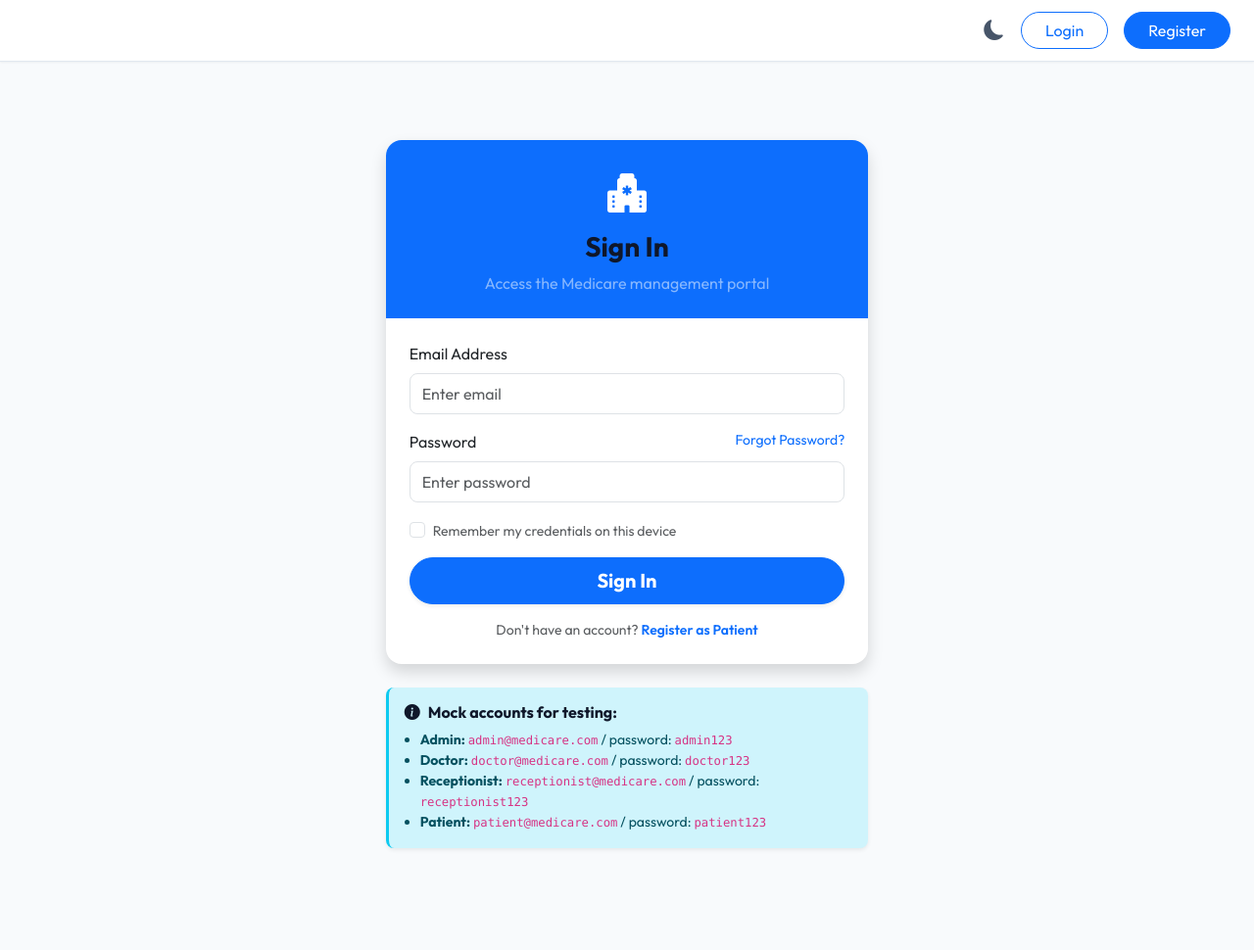
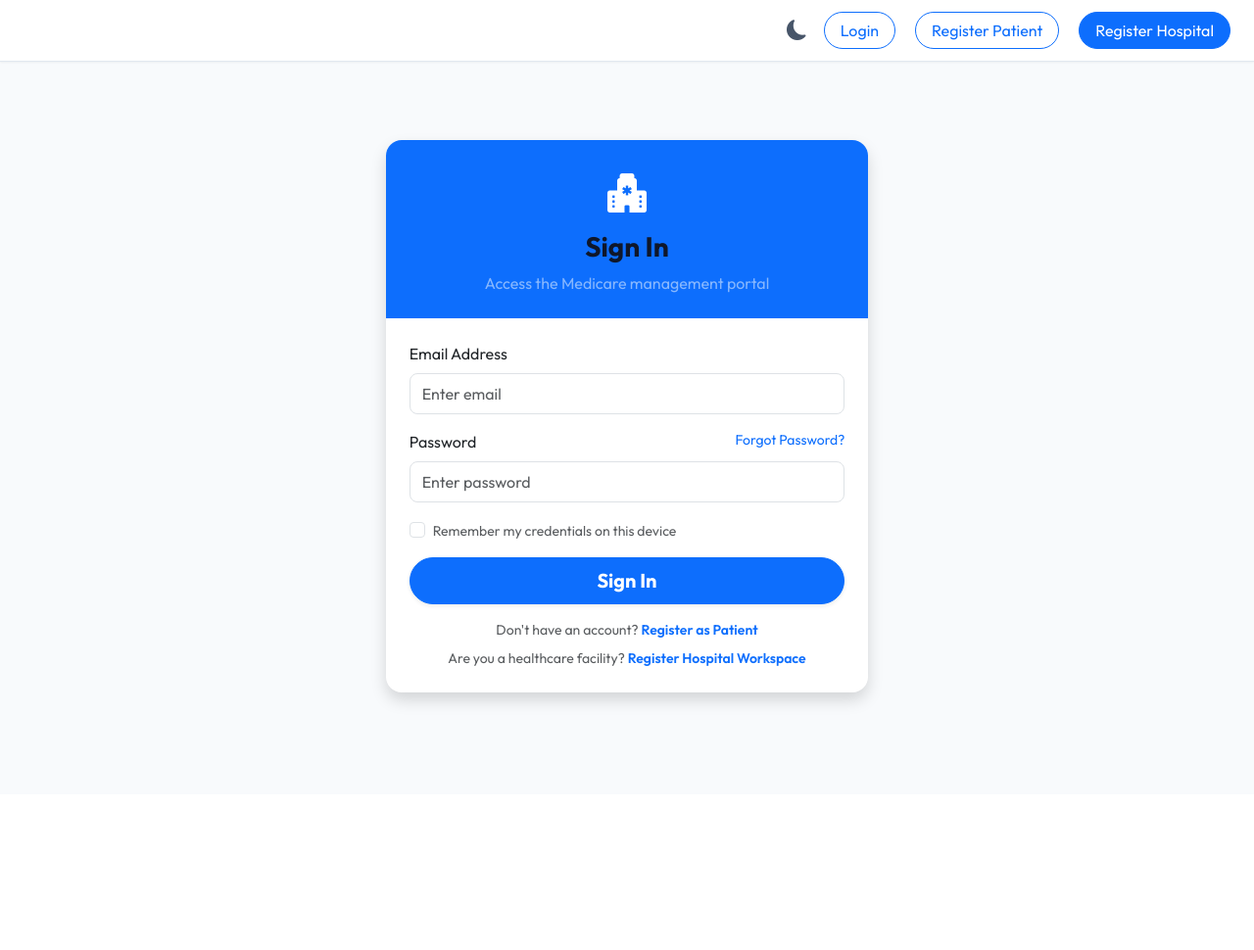
Before and after one commit to balapavan-hub/hospital-management-system, a Flask app: page /auth/login in a window 1280 px wide. Shown: the whole page at 98% size. After the commit the page ends 723 px from the top, so only its background shows below. Run offline with Flask 3, Linux system fonts and the light colour scheme; some libraries are stand-ins or nearby versions.

Commit message:
Expose hospital registration links and clean mock credentials from login page

```diff
--- a/app/templates/auth/login.html
+++ b/app/templates/auth/login.html
@@ -51,23 +51,13 @@
                         {{ form.submit(class="btn btn-primary btn-lg rounded-pill py-2 fw-bold shadow-sm") }}
                     </div>
 
-                    <div class="text-center text-muted small">
+                    <div class="text-center text-muted small mb-2">
                         Don't have an account? <a href="{{ url_for('auth.register') }}" class="text-primary text-decoration-none fw-semibold">Register as Patient</a>
                     </div>
+                    <div class="text-center text-muted small">
+                        Are you a healthcare facility? <a href="{{ url_for('auth.register_hospital') }}" class="text-primary text-decoration-none fw-semibold">Register Hospital Workspace</a>
+                    </div>
                 </form>
-            </div>
-        </div>
-
-        <!-- Dummy accounts notice for test ease -->
-        <div class="card mt-4 border-0 bg-info-subtle border-start border-info border-3 rounded-3 shadow-sm">
-            <div class="card-body p-3 small text-info-emphasis">
-                <h6 class="fw-bold"><i class="bi bi-info-circle-fill me-2"></i>Mock accounts for testing:</h6>
-                <ul class="mb-0 ps-3">
-                    <li><strong>Admin:</strong> <code>admin@medicare.com</code> / password: <code>admin123</code></li>
-                    <li><strong>Doctor:</strong> <code>doctor@medicare.com</code> / password: <code>doctor123</code></li>
-                    <li><strong>Receptionist:</strong> <code>receptionist@medicare.com</code> / password: <code>receptionist123</code></li>
-                    <li><strong>Patient:</strong> <code>patient@medicare.com</code> / password: <code>patient123</code></li>
-                </ul>
             </div>
         </div>
     </div>
--- a/app/templates/auth/register.html
+++ b/app/templates/auth/register.html
@@ -99,8 +99,11 @@
                         {{ form.submit(class="btn btn-primary btn-lg rounded-pill py-2 fw-bold shadow-sm") }}
                     </div>
 
+                    <div class="text-center text-muted small mb-2">
+                        Already have an account? <a href="{{ url_for('auth.login') }}" class="text-primary text-decoration-none fw-semibold">Sign In</a>
+                    </div>
                     <div class="text-center text-muted small">
-                        Already have an account? <a href="{{ url_for('auth.login') }}" class="text-primary text-decoration-none fw-semibold">Sign In</a>
+                        Are you a healthcare facility? <a href="{{ url_for('auth.register_hospital') }}" class="text-primary text-decoration-none fw-semibold">Register Hospital Workspace</a>
                     </div>
                 </form>
             </div>
--- a/app/templates/base.html
+++ b/app/templates/base.html
@@ -316,7 +316,7 @@
                                     <li><a class="dropdown-item py-2" href="{{ url_for('patient.dashboard') }}"><i class="bi bi-speedometer2 me-2"></i>My Dashboard</a></li>
                                 {% elif current_user.role == 'Doctor' %}
                                     <li><a class="dropdown-item py-2" href="{{ url_for('doctor.dashboard') }}"><i class="bi bi-speedometer2 me-2"></i>Dashboard</a></li>
-                                {% elif current_user.role == 'Admin' %}
+                                {% elif current_user.role == 'HospitalAdmin' %}
                                     <li><a class="dropdown-item py-2" href="{{ url_for('admin.dashboard') }}"><i class="bi bi-speedometer2 me-2"></i>Admin Panel</a></li>
                                 {% endif %}
                                 <li><hr class="dropdown-divider"></li>
@@ -325,8 +325,9 @@
                         </div>
                     {% else %}
                         <!-- Public Navbar Login/Register Buttons -->
-                        <a href="{{ url_for('auth.login') }}" class="btn btn-outline-primary px-4 rounded-pill">Login</a>
-                        <a href="{{ url_for('auth.register') }}" class="btn btn-primary px-4 rounded-pill">Register</a>
+                        <a href="{{ url_for('auth.login') }}" class="btn btn-outline-primary px-3 rounded-pill me-1">Login</a>
+                        <a href="{{ url_for('auth.register') }}" class="btn btn-outline-primary px-3 rounded-pill me-1">Register Patient</a>
+                        <a href="{{ url_for('auth.register_hospital') }}" class="btn btn-primary px-3 rounded-pill">Register Hospital</a>
                     {% endif %}
                 </div>
             </nav>
```
